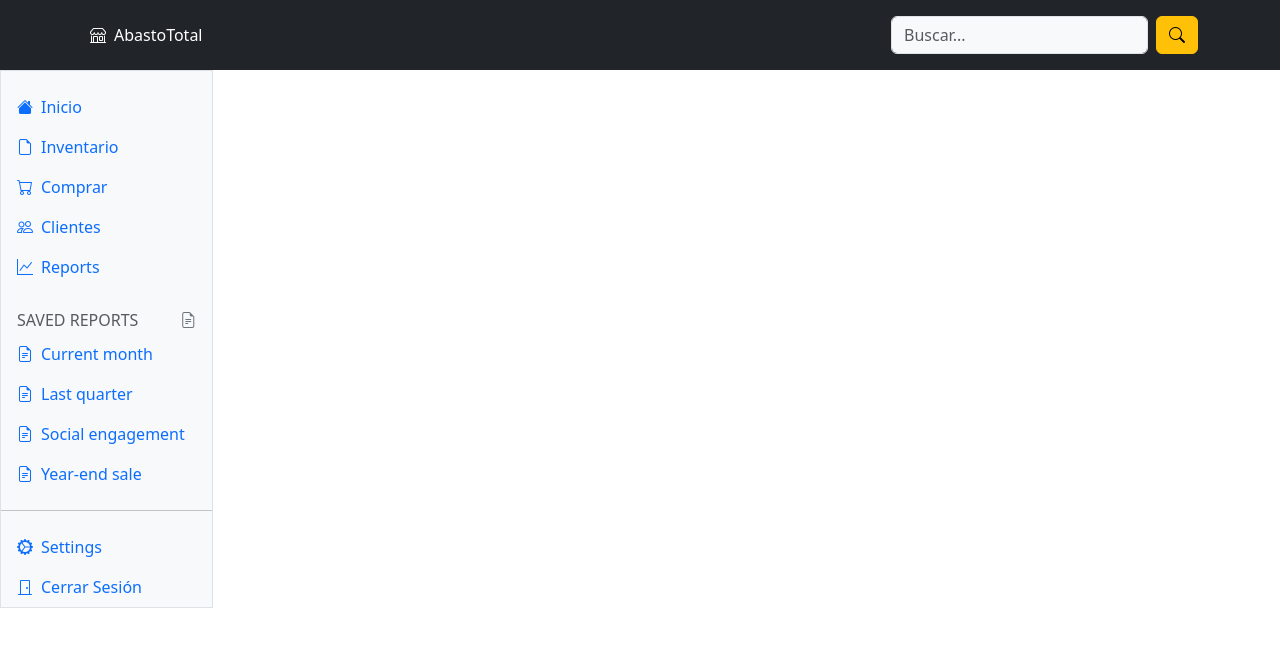
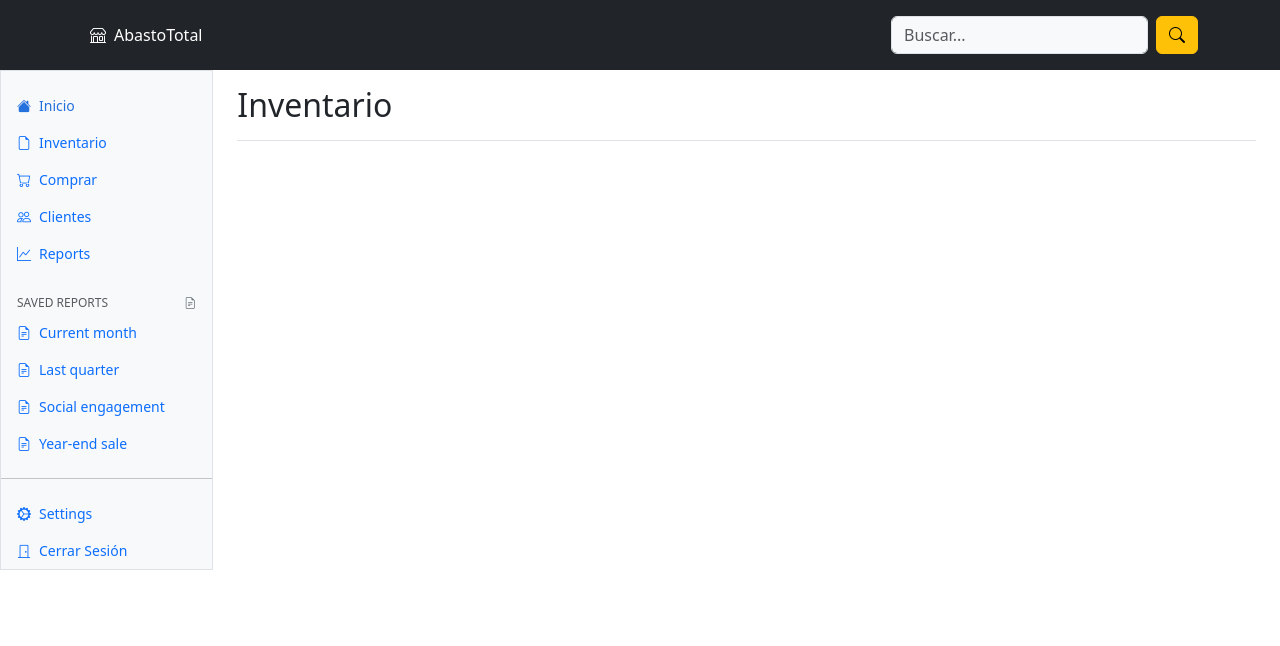
Before and after one commit to Erick-Hernandez-Ortega/AbastoTotal, an Angular app: page /inventory in a window 1280 px wide. Shown: the top 646 px of the page. Built offline with nearby package versions, Linux system fonts and the light colour scheme.

Commit message:
Agregamos el titulo al componente inventario

```diff
--- a/src/app/components/inventory/inventory.component.css
+++ b/src/app/components/inventory/inventory.component.css
@@ -0,0 +1,24 @@
+/*
+   * Sidebar
+   */
+
+   @media (min-width: 768px) {
+    .sidebar .offcanvas-lg {
+      position: -webkit-sticky;
+      position: sticky;
+      top: 48px;
+    }
+  }
+
+  .sidebar .nav-link {
+    font-size: 0.875rem;
+    font-weight: 500;
+  }
+
+  .sidebar .nav-link.active {
+    color: #2470dc;
+  }
+
+  .sidebar-heading {
+    font-size: 0.75rem;
+  }
--- a/src/app/components/inventory/inventory.component.html
+++ b/src/app/components/inventory/inventory.component.html
@@ -92,7 +92,12 @@
       </div>
     </div>
 
-
+    <main class="col-md-9 ms-sm-auto col-lg-10 px-md-4">
+      <div
+        class="d-flex justify-content-between flex-wrap flex-md-nowrap align-items-center pt-3 pb-2 mb-3 border-bottom">
+        <h2>Inventario</h2>
+      </div>
+    </main>
 
   </div>
 </div>
```
